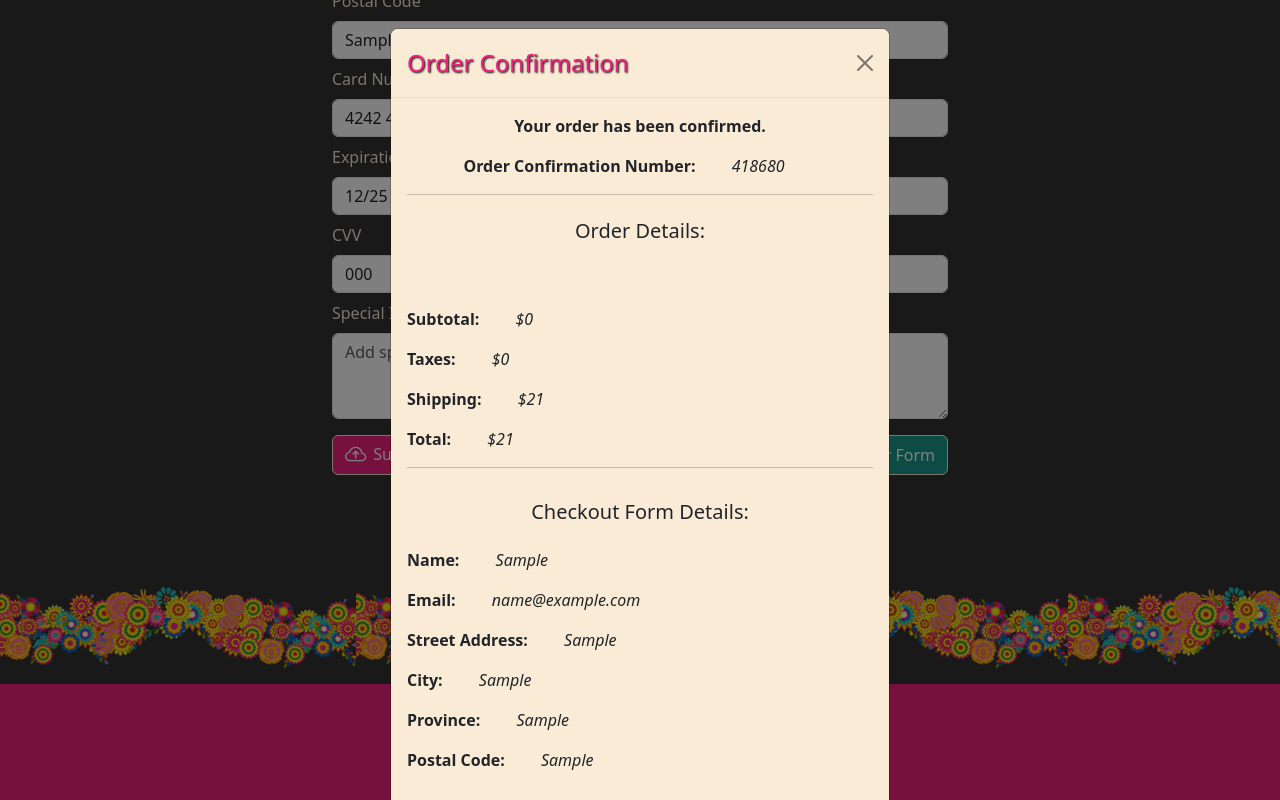
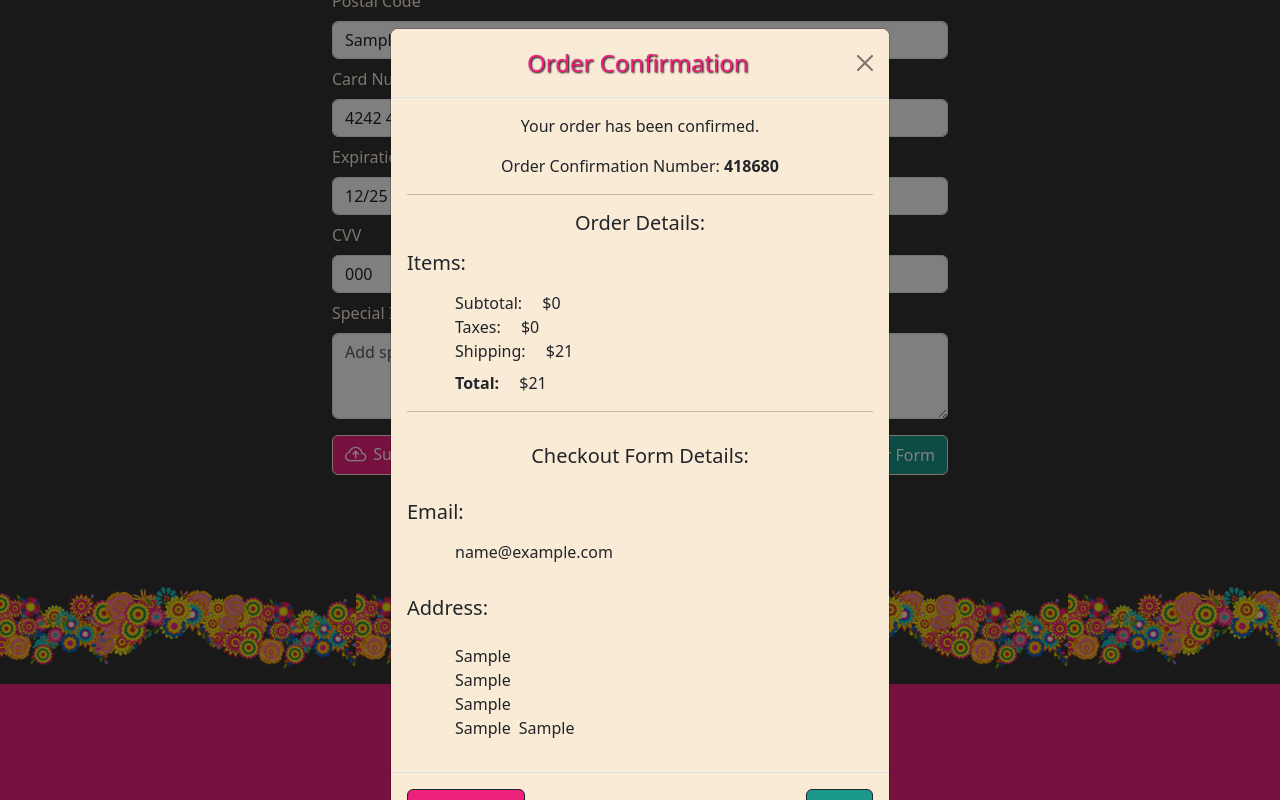
Before and after one commit to CookingMeister/festival-social-hub, a React (Vite) app in the folder client/: page /checkout in a window 1280 px wide. Both pictures are taken after typing "Sample", "name@example.com", "Sample", "Sample", "Sample", "Sample" into the empty fields and a click on the button "Submit". Shown: the part 738-1538 px from the top of the page. Built offline with nearby package versions, Linux system fonts and the light colour scheme.

Commit message:
add styling and button to confirmation modal, working

```diff
--- a/client/src/components/OrderConfirmation.jsx
+++ b/client/src/components/OrderConfirmation.jsx
@@ -12,87 +12,92 @@ const OrderConfirmationModal = ({
   total,
   formData,
 }) => {
-
-  const spanStyle = {
-    fontWeight: 500,
-    fontStyle: 'italic',
-    padding: '2rem 2rem ',
-    textAlign: 'center',
-  };
-
   return (
     <Modal show={show} onHide={onHide}>
       <Modal.Header closeButton style={{ backgroundColor: 'antiquewhite' }}>
         <Modal.Title
-          style={{ color: '#ED217C', textShadow: '1px 1px 2px black' }}
+          style={{
+            marginLeft: '7.5rem',
+            color: '#ED217C',
+            textShadow: '1px 1px 2px black',
+          }}
         >
           Order Confirmation
         </Modal.Title>
       </Modal.Header>
-      <Modal.Body
-        style={{ fontWeight: 'bold', backgroundColor: 'antiquewhite' }}
-      >
+      <Modal.Body style={{ backgroundColor: 'antiquewhite' }}>
         <p className="text-center">Your order has been confirmed.</p>
         <p className="text-center">
           Order Confirmation Number:{' '}
-          <span style={spanStyle}>{orderConfirmationNumber}</span>
+          <span>
+            <b>{orderConfirmationNumber}</b>
+          </span>
         </p>
         <hr />
-        <h5 className="text-center p-2">Order Details:</h5>
-        <ul className="list-unstyled p-3">
+        <h5 className="text-center">Order Details:</h5>
+        <h5 className="mt-3 mb-3">Items:</h5>
+        <ul className="mx-5 list-unstyled">
           {cartItems.map((item, index) => (
             <li key={index}>
-              <span style={{ padding: '0 1rem', fontWeight: 'normal' }}>
-                {item.name}
-              </span>{' '}
-              -{' '}
-              <span style={{ padding: '0 1rem', fontWeight: 'normal' }}>
-                ${item.price}
-              </span>
+              {item.name}
+              {':'}
+              <span style={{ padding: '0 1rem' }}>${item.price}</span>
             </li>
           ))}
         </ul>
-        <p>
-          Subtotal: <span style={spanStyle}>${subtotal}</span>
-        </p>
-        <p>
-          Taxes: <span style={spanStyle}>${taxes}</span>
-        </p>
-        <p>
-          Shipping: <span style={spanStyle}>${shipping}</span>
-        </p>
-        <p>
-          Total: <span style={spanStyle}>${total}</span>
-        </p>
+        <ul className="mx-5 list-unstyled">
+          <li>
+            Subtotal: <span style={{ padding: '0 1rem' }}>${subtotal}</span>
+          </li>
+          <li>
+            Taxes: <span style={{ padding: '0 1rem' }}>${taxes}</span>
+          </li>
+          <li>
+            Shipping: <span style={{ padding: '0 1rem' }}>${shipping}</span>
+          </li>
+          <li className="mt-2">
+            <b>Total:</b> <span style={{ padding: '0 1rem' }}>${total}</span>
+          </li>
+        </ul>
+
         <hr />
         <h5 className="text-center p-3">Checkout Form Details:</h5>
-        <p>
-          Name: <span style={spanStyle}>{formData.name}</span>
-        </p>
-        <p>
-          Email: <span style={spanStyle}>{formData.email}</span>
-        </p>
-        <p>
-          Street Address:{' '}
-          <span style={spanStyle}>{formData.streetAddress}</span>
-        </p>
-        <p>
-          City: <span style={spanStyle}>{formData.city}</span>
-        </p>
-        <p>
-          Province: <span style={spanStyle}>{formData.province}</span>
-        </p>
-        <p>
-          Postal Code: <span style={spanStyle}>{formData.postalCode}</span>
-        </p>
+        <h5 className="py-2">Email:</h5>
+        <ul className="mx-5 list-unstyled">
+          <li>{formData.email}</li>
+        </ul>
+
+        <h5 className="py-3">Address:</h5>
+        <ul className="mx-5 list-unstyled">
+          <li>{formData.name}</li>
+          <li>{formData.streetAddress}</li>
+          <li>{formData.city}</li>
+          <li>
+            {formData.province}
+            <span className="mx-2">{formData.postalCode}</span>
+          </li>
+        </ul>
+
         {formData.specialInstructions && (
           <p>
-            Special Instructions:{' '}
-            <span style={spanStyle}>{formData.specialInstructions}</span>
+            Special Instructions: <span>{formData.specialInstructions}</span>
           </p>
         )}
       </Modal.Body>
-      <Modal.Footer style={{ backgroundColor: 'antiquewhite' }}>
+      <Modal.Footer
+        style={{
+          backgroundColor: 'antiquewhite',
+          display: 'flex',
+          justifyContent: 'space-between',
+        }}
+      >
+        <Button
+          variant="dark"
+          style={{ backgroundColor: '#ED217C' }}
+          onClick={onHide}
+        >
+          Print Details
+        </Button>
         <Button
           variant="dark"
           style={{ backgroundColor: '#1B998B' }}
```
